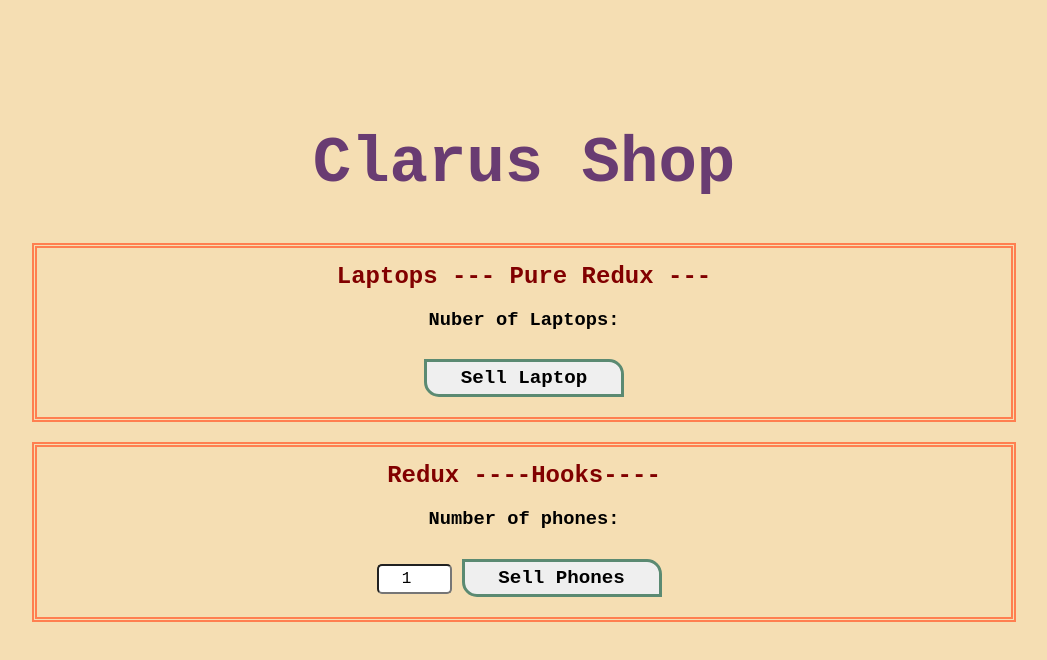
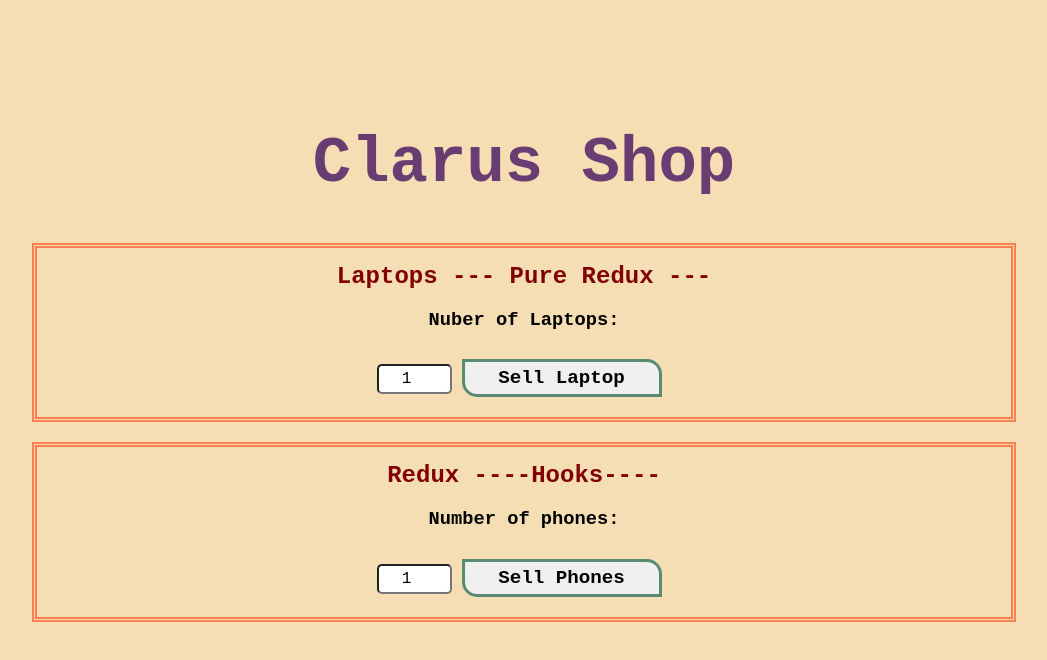
Before and after one commit to veyseltosun/react-shopping-app-redux, a React (Create React App) app: page / in a window 1280 px wide. Shown: the top 660 px of the page, without its empty margins (116-1163 px from the left). Built offline with nearby package versions, Linux system fonts and the light colour scheme.

Commit message:
onclick in laptop.

```diff
--- a/src/components/Laptop.jsx
+++ b/src/components/Laptop.jsx
@@ -3,6 +3,7 @@ import {connect} from "react-redux";
 import {sellLaptop} from "../redux/actions/actions"
 
 function Laptop(props) {
+    const [number, setNumber] = React.useState(1);
     console.log("props");
     console.log("props.numberOfLaptops", props.numberOfLaptops);
   return (
@@ -11,7 +12,11 @@ function Laptop(props) {
         <h3>Nuber of Laptops:{props.numberOfLaptops}
 
         </h3>
-        <button onClick={props.sellLaptop}>Sell Laptop</button>
+        <input
+        type="number"
+        value={number}
+        onChange={(e) => setNumber(e.target.value)}/>
+        <button onClick={() => props.sellLaptop(number)}>Sell Laptop</button>
     </div>
   )
 }
@@ -25,7 +30,7 @@ const mapStateToProps = (state) =>{
 
 const mapDispatchToProps = (dispatch) => {
     return {
-        sellLaptop: () => dispatch(sellLaptop())
+        sellLaptop: (number) => dispatch(sellLaptop(number)),
     }
 
 }
```
